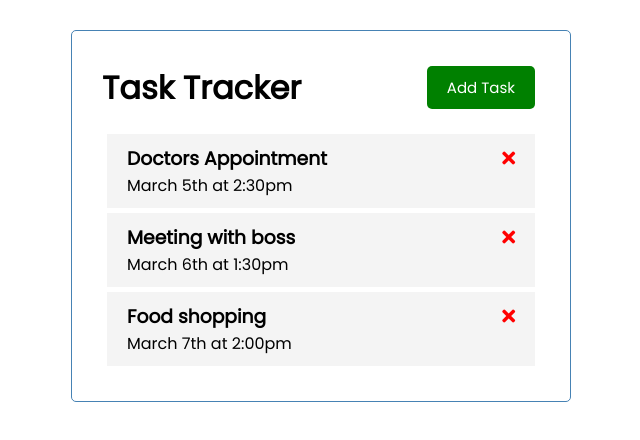
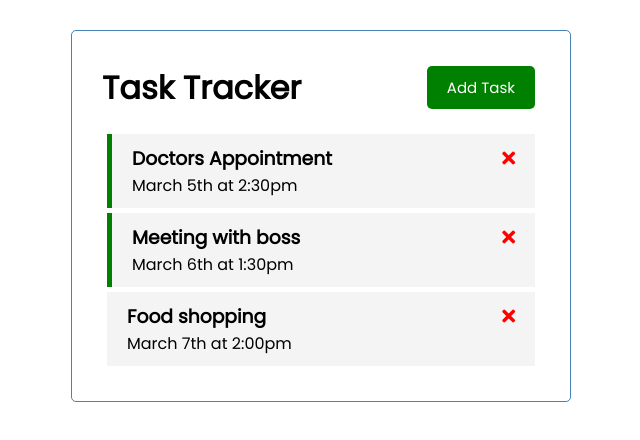
Before and after one commit to sadiqsada/project-tutorials, a Vue app in the folder vue/task-tracker/: page / in a window 1280 px wide. Shown: the top 440 px of the page, without its empty margins (319-959 px from the left). Built offline with nearby package versions, Linux system fonts and the light colour scheme.

Commit message:
add dynamic class

```diff
--- a/vue/task-tracker/src/components/Task.vue
+++ b/vue/task-tracker/src/components/Task.vue
@@ -1,5 +1,5 @@
 <template>
-  <div class="task">
+  <div :class="[task.reminder ? 'reminder' : '', 'task']">
     <h3>
       {{ task.text }}
       <i class="fas fa-times"></i>
```
